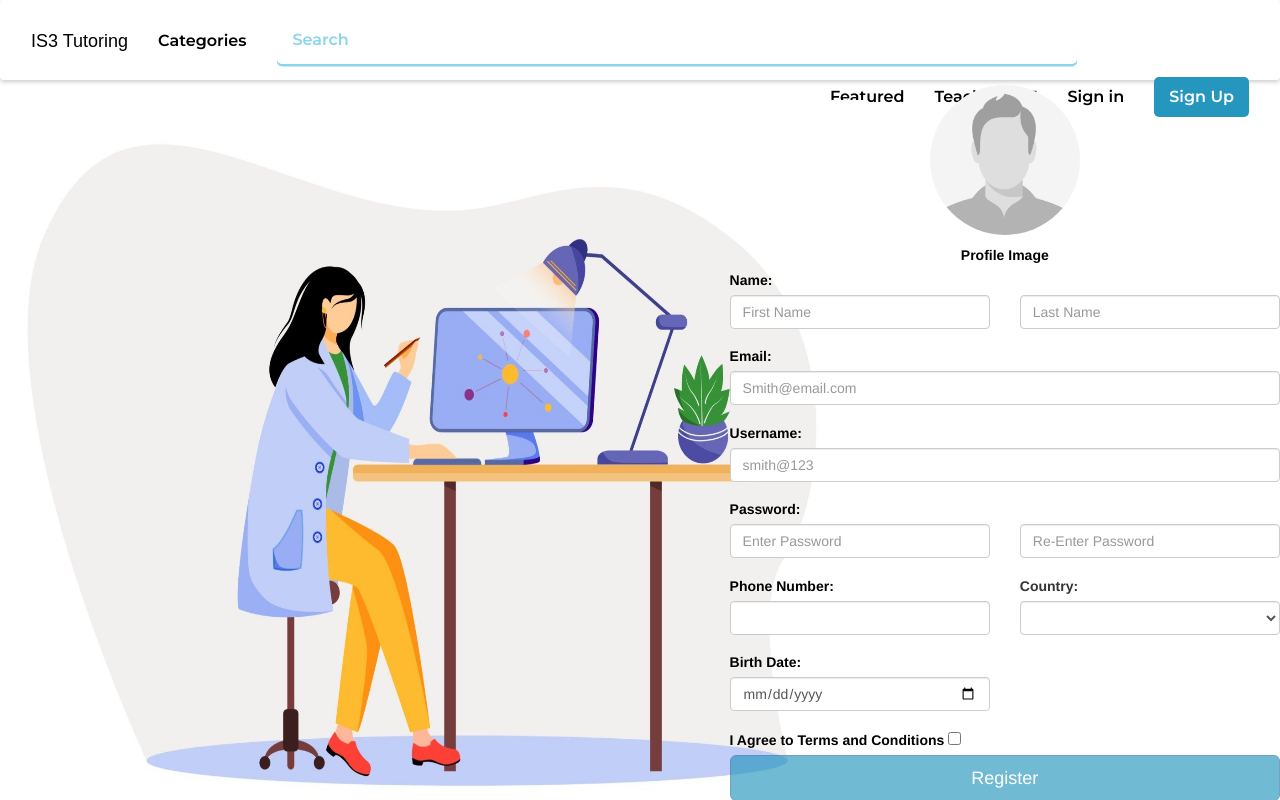
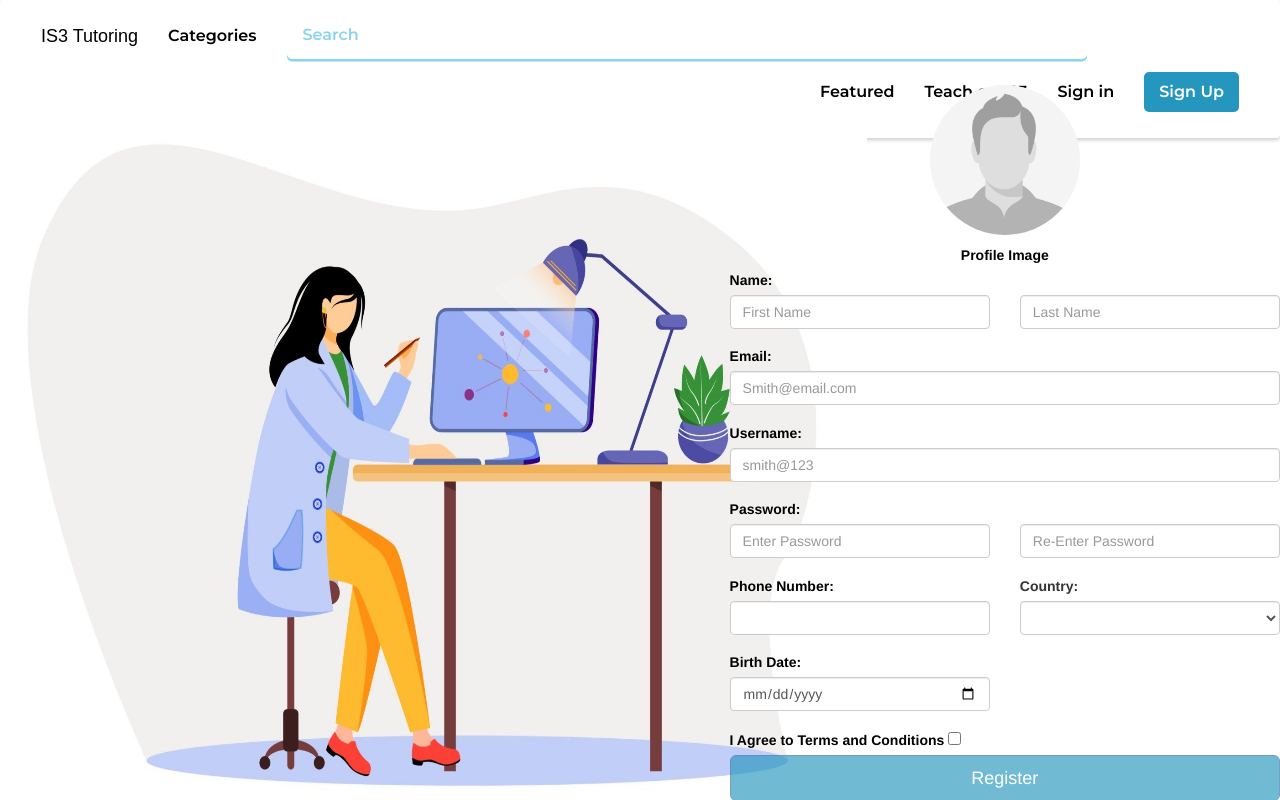
Before and after one commit to SteevenAlbert/IS3-Online-Tutoring, a PHP site: page /IS3-Online-Tutoring/src/public/RegisterForm.php?id=1 in a window 1280 px wide. Run offline with PHP 8.4, Linux system fonts and the light colour scheme; data comes from the database, SQL or seed files in the repository; some libraries are stand-ins or nearby versions.

Commit message:
Menu resizing fixed

```diff
--- a/CSS/menu.css
+++ b/CSS/menu.css
@@ -8,9 +8,10 @@
   position:fixed;
     box-shadow: 0 2px 4px 0 rgba(0,0,0,.2);
     font-family: sans-serif;
-    height: 80px;
     position: relative;
-    padding: 15px;
+    padding: 10px;
+    padding-left: 25px;
+    padding-right: 25px;
     margin-bottom: 0px;
 
 }
```
